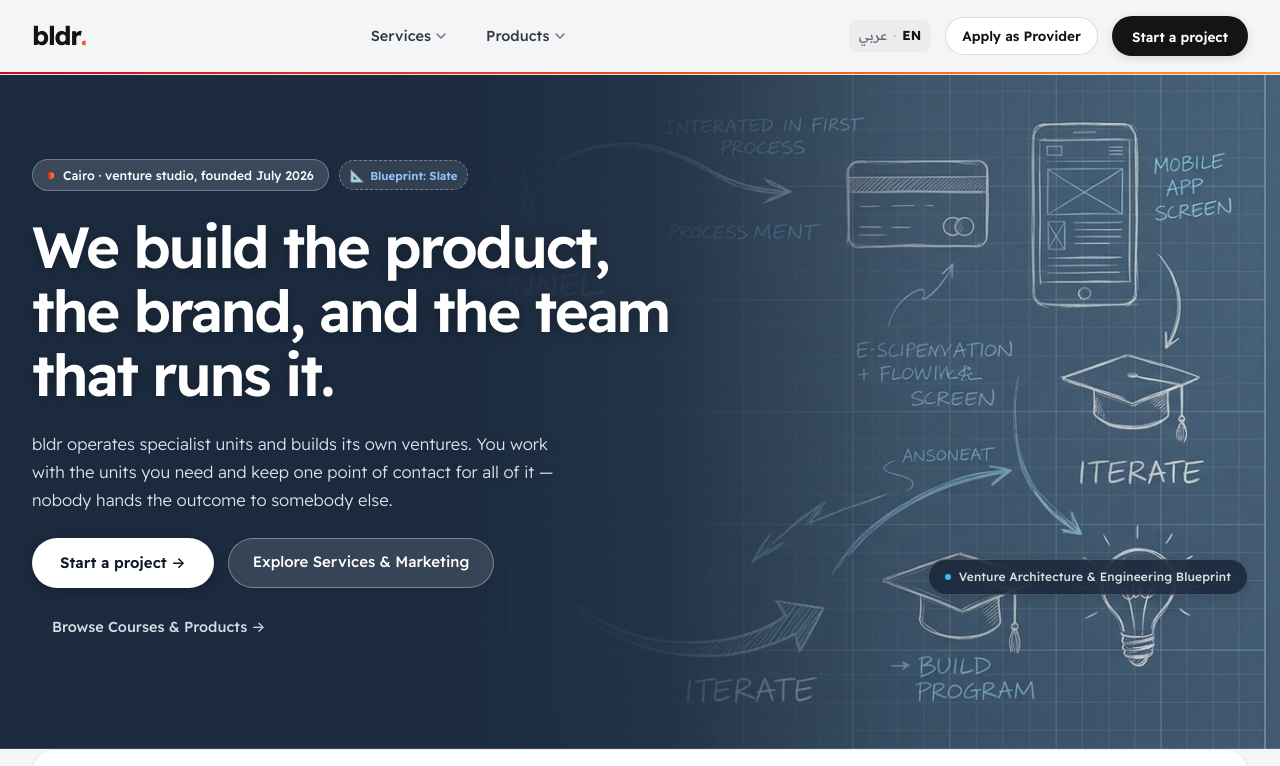
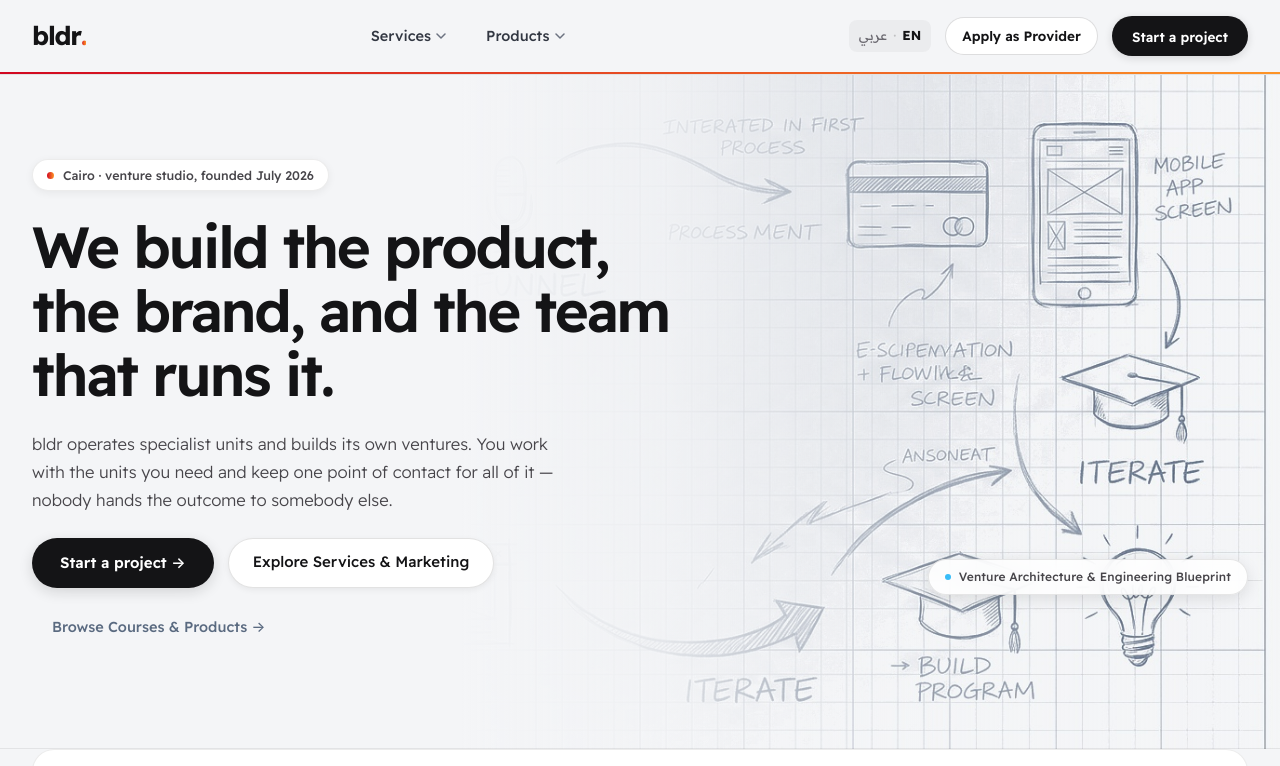
Before and after one commit to samirsolimanali-tech/bldr, a Next.js app in the folder apps/storefront/: page / in a window 1280 px wide. Shown: the top 766 px of the page. Built offline with nearby package versions, Linux system fonts and the light colour scheme.

Commit message:
feat: make light mode primary with identical sketch icons, remove manual toggle, and auto-detect device dark mode

```diff
--- a/apps/storefront/app/page.tsx
+++ b/apps/storefront/app/page.tsx
@@ -1,16 +1,34 @@
 'use client';
 
-import React, { useState } from 'react';
+import React, { useState, useEffect } from 'react';
 import Link from 'next/link';
 import { BldrNav, BldrFooter, ProjectContactModal } from '@bldr/ui';
 
 export default function HomePage() {
   const [lang, setLang] = useState<'EN' | 'AR'>('EN');
   const [isContactOpen, setIsContactOpen] = useState(false);
-  const [blueprintMode, setBlueprintMode] = useState<'blue' | 'light'>('blue');
+  const [isDarkMode, setIsDarkMode] = useState(false); // Light is the main/default
+
+  useEffect(() => {
+    if (typeof window === 'undefined') return;
+    const media = window.matchMedia('(prefers-color-scheme: dark)');
+    setIsDarkMode(media.matches);
+
+    const listener = (e: MediaQueryListEvent) => {
+      setIsDarkMode(e.matches);
+    };
+
+    if (media.addEventListener) {
+      media.addEventListener('change', listener);
+      return () => media.removeEventListener('change', listener);
+    } else {
+      media.addListener(listener);
+      return () => media.removeListener(listener);
+    }
+  }, []);
 
   const isRtl = lang === 'AR';
-  const isBlue = blueprintMode === 'blue';
+  const isDark = isDarkMode;
 
   return (
     <div
@@ -39,14 +57,14 @@ export default function HomePage() {
             minHeight: 560,
             display: 'flex',
             alignItems: 'center',
-            background: isBlue
+            background: isDark
               ? isRtl
                 ? "linear-gradient(270deg, #1C2B3F 0%, #1C2B3F 36%, rgba(28, 43, 63, 0.88) 52%, rgba(28, 43, 63, 0.38) 72%, rgba(28, 43, 63, 0.05) 100%), url('/images/hero-blueprint-blue.jpg') left center / cover no-repeat"
                 : "linear-gradient(90deg, #1C2B3F 0%, #1C2B3F 36%, rgba(28, 43, 63, 0.88) 52%, rgba(28, 43, 63, 0.38) 72%, rgba(28, 43, 63, 0.05) 100%), url('/images/hero-blueprint-blue.jpg') right center / cover no-repeat"
               : isRtl
                 ? "linear-gradient(270deg, #F4F5F7 0%, #F4F5F7 36%, rgba(244, 245, 247, 0.88) 52%, rgba(244, 245, 247, 0.35) 72%, rgba(244, 245, 247, 0.05) 100%), url('/images/hero-blueprint-light.jpg') left center / cover no-repeat"
                 : "linear-gradient(90deg, #F4F5F7 0%, #F4F5F7 36%, rgba(244, 245, 247, 0.88) 52%, rgba(244, 245, 247, 0.35) 72%, rgba(244, 245, 247, 0.05) 100%), url('/images/hero-blueprint-light.jpg') right center / cover no-repeat",
-            borderBottom: isBlue ? '1px solid rgba(255, 255, 255, 0.12)' : '1px solid rgba(20, 20, 22, 0.08)',
+            borderBottom: isDark ? '1px solid rgba(255, 255, 255, 0.12)' : '1px solid rgba(20, 20, 22, 0.08)',
             transition: 'background 0.3s ease',
             overflow: 'hidden',
           }}
@@ -66,7 +84,7 @@ export default function HomePage() {
           >
             <div style={{ display: 'flex', flexDirection: 'column', gap: 24, maxWidth: 650 }}>
 
-              {/* Header Badges with Blueprint Switcher */}
+              {/* Header Badges */}
               <div style={{ display: 'flex', alignItems: 'center', gap: 10, flexWrap: 'wrap' }}>
                 <div style={{
                   display: 'inline-flex',
@@ -75,42 +93,17 @@ export default function HomePage() {
                   height: 32,
                   padding: '0 14px',
                   borderRadius: 999,
-                  background: isBlue ? 'rgba(255, 255, 255, 0.14)' : '#FFFFFF',
-                  border: isBlue ? '1px solid rgba(255, 255, 255, 0.28)' : '1px solid rgba(20,20,22,0.08)',
+                  background: isDark ? 'rgba(255, 255, 255, 0.14)' : '#FFFFFF',
+                  border: isDark ? '1px solid rgba(255, 255, 255, 0.28)' : '1px solid rgba(20,20,22,0.08)',
                   boxShadow: '0 2px 8px rgba(0, 0, 0, 0.06)',
                   backdropFilter: 'blur(8px)',
                   WebkitBackdropFilter: 'blur(8px)',
                 }}>
                   <span style={{ display: 'block', width: 7, height: 7, borderRadius: '50%', background: 'linear-gradient(90deg, #D10721, #FD9426)' }} />
-                  <span style={{ fontSize: 12.5, fontWeight: 500, color: isBlue ? '#FFFFFF' : '#47454A' }}>
+                  <span style={{ fontSize: 12.5, fontWeight: 500, color: isDark ? '#FFFFFF' : '#47454A' }}>
                     {isRtl ? 'القاهرة · ستوديو تأسيس وبناء الشركات، تأسس يوليو 2026' : 'Cairo · venture studio, founded July 2026'}
                   </span>
                 </div>
-
-                {/* Blueprint Grid Style Toggle */}
-                <button
-                  type="button"
-                  onClick={() => setBlueprintMode(isBlue ? 'light' : 'blue')}
-                  style={{
-                    display: 'inline-flex',
-                    alignItems: 'center',
-                    gap: 6,
-                    height: 30,
-                    padding: '0 10px',
-                    borderRadius: 999,
-                    background: isBlue ? 'rgba(255, 255, 255, 0.1)' : 'rgba(0, 0, 0, 0.05)',
-                    border: isBlue ? '1px dashed rgba(255, 255, 255, 0.35)' : '1px dashed rgba(20, 20, 22, 0.2)',
-                    color: isBlue ? '#93C5FD' : '#2563EB',
-                    fontSize: 11.5,
-                    fontWeight: 600,
-                    cursor: 'pointer',
-                    backdropFilter: 'blur(6px)',
-                  }}
-                  title="Toggle Blueprint Background Style"
-                >
-                  <span>📐</span>
-                  <span>{isBlue ? (isRtl ? 'خلفية المخطط (أزرق)' : 'Blueprint: Slate') : (isRtl ? 'خلفية المخطط (أبيض)' : 'Blueprint: Light')}</span>
-                </button>
               </div>
 
               <h1 style={{
@@ -119,9 +112,9 @@ export default function HomePage() {
                 lineHeight: 1.1,
                 fontWeight: 600,
                 letterSpacing: '-0.04em',
-                color: isBlue ? '#FFFFFF' : '#141416',
+                color: isDark ? '#FFFFFF' : '#141416',
                 textWrap: 'pretty',
-                textShadow: isBlue ? '0 2px 14px rgba(0, 0, 0, 0.3)' : 'none',
+                textShadow: isDark ? '0 2px 14px rgba(0, 0, 0, 0.3)' : 'none',
               }}>
                 {isRtl
                   ? 'نبني المنتج الرقمي، العلامة التجارية، والفريق الذي يديرها.'
@@ -134,8 +127,8 @@ export default function HomePage() {
                 fontSize: 16.5,
                 lineHeight: 1.68,
                 fontWeight: 300,
-                color: isBlue ? 'rgba(240, 246, 255, 0.9)' : '#47454A',
-                textShadow: isBlue ? '0 1px 8px rgba(0, 0, 0, 0.25)' : 'none',
+                color: isDark ? 'rgba(240, 246, 255, 0.9)' : '#47454A',
+                textShadow: isDark ? '0 1px 8px rgba(0, 0, 0, 0.25)' : 'none',
               }}>
                 {isRtl
                   ? 'تدير bldr وحدات متخصصة وتبني مشاريعها الخاصة. تعمل مع الوحدات التي تحتاجها في التسويق والبرمجيات وإدارة الدفع تحت نقطة اتصال واحدة ومسؤولية كاملة.'
@@ -152,13 +145,13 @@ export default function HomePage() {
                     height: 50,
                     padding: '0 28px',
                     borderRadius: 999,
-                    background: isBlue ? '#FFFFFF' : '#141416',
-                    color: isBlue ? '#0F172A' : '#FFFFFF',
+                    background: isDark ? '#FFFFFF' : '#141416',
+                    color: isDark ? '#0F172A' : '#FFFFFF',
                     fontSize: 15,
                     fontWeight: 600,
                     border: 'none',
                     cursor: 'pointer',
-                    boxShadow: isBlue ? '0 4px 18px rgba(0, 0, 0, 0.25)' : '0 4px 14px rgba(20,20,22,0.14)',
+                    boxShadow: isDark ? '0 4px 18px rgba(0, 0, 0, 0.25)' : '0 4px 14px rgba(20,20,22,0.14)',
                     fontFamily: 'inherit',
                     transition: 'transform 0.15s ease',
                   }}
@@ -173,9 +166,9 @@ export default function HomePage() {
                     height: 50,
                     padding: '0 24px',
                     borderRadius: 999,
-                    background: isBlue ? 'rgba(255, 255, 255, 0.12)' : '#FFFFFF',
-                    border: isBlue ? '1px solid rgba(255, 255, 255, 0.35)' : '1px solid rgba(20,20,22,0.12)',
-                    color: isBlue ? '#FFFFFF' : '#141416',
+                    background: isDark ? 'rgba(255, 255, 255, 0.12)' : '#FFFFFF',
+                    border: isDark ? '1px solid rgba(255, 255, 255, 0.35)' : '1px solid rgba(20,20,22,0.12)',
+                    color: isDark ? '#FFFFFF' : '#141416',
                     fontSize: 15,
                     fontWeight: 500,
                     textDecoration: 'none',
@@ -195,7 +188,7 @@ export default function HomePage() {
                     padding: '0 20px',
                     borderRadius: 999,
                     background: 'transparent',
-                    color: isBlue ? 'rgba(240, 246, 255, 0.88)' : '#5A6A80',
+                    color: isDark ? 'rgba(240, 246, 255, 0.88)' : '#5A6A80',
                     fontSize: 14.5,
                     fontWeight: 500,
                     textDecoration: 'none',
@@ -224,11 +217,11 @@ export default function HomePage() {
                   gap: 8,
                   padding: '8px 16px',
                   borderRadius: 999,
-                  background: isBlue ? 'rgba(15, 23, 42, 0.65)' : 'rgba(255, 255, 255, 0.85)',
-                  border: isBlue ? '1px solid rgba(255, 255, 255, 0.18)' : '1px solid rgba(20, 20, 22, 0.1)',
+                  background: isDark ? 'rgba(15, 23, 42, 0.65)' : 'rgba(255, 255, 255, 0.85)',
+                  border: isDark ? '1px solid rgba(255, 255, 255, 0.18)' : '1px solid rgba(20, 20, 22, 0.1)',
                   backdropFilter: 'blur(10px)',
                   WebkitBackdropFilter: 'blur(10px)',
-                  color: isBlue ? 'rgba(255, 255, 255, 0.85)' : '#47454A',
+                  color: isDark ? 'rgba(255, 255, 255, 0.85)' : '#47454A',
                   fontSize: 12,
                   fontWeight: 500,
                   letterSpacing: '0.01em',
```
Also changed, not shown: apps/storefront/public/images/hero-blueprint-light.jpg.
